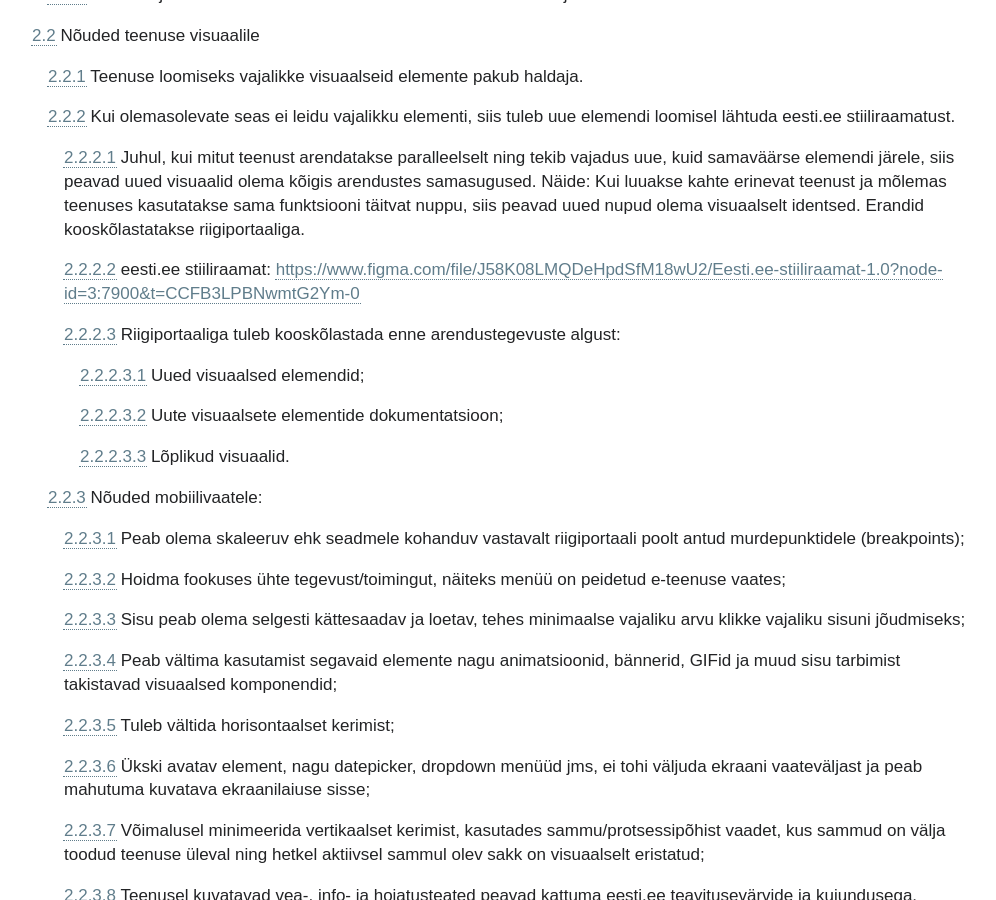
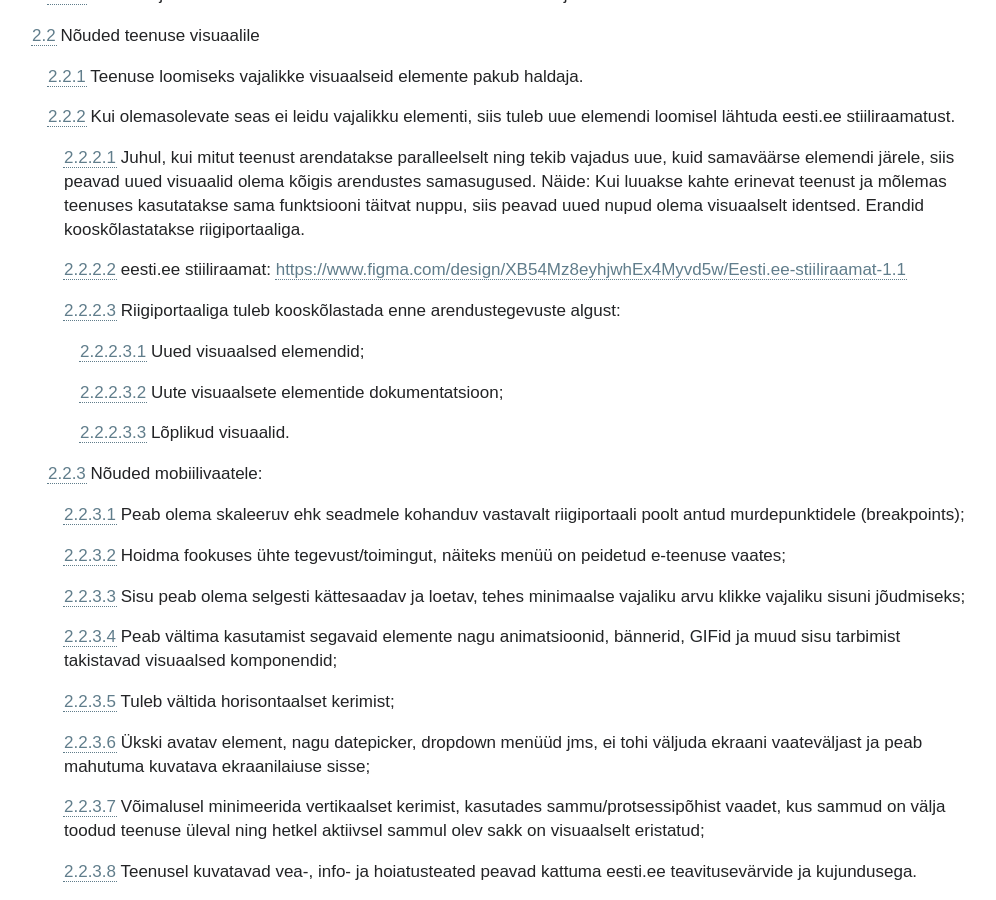
Before and after one commit to e-gov/eesti-ee-mfn, a Jekyll site: the page built from index.md, in a window 1280 px wide and 900 px high, scrolled down 3839 px. Shown: the whole window, without its empty margins (0-996 px from the left). Built offline with Jekyll 4.4.1, drawn with Linux system fonts in a browser that asks for light colours; our own code applies the rules of GitHub Pages for plain Markdown files; part of the change alters nothing that is shown.

Commit message:
Update Nouded.yml

```diff
--- a/_data/Nouded.yml
+++ b/_data/Nouded.yml
@@ -148,7 +148,7 @@
               nuppu, siis peavad uued nupud olema visuaalselt identsed. Erandid kooskõlastatakse riigiportaaliga.
           - number: 2.2.2.2
             name: >
-              eesti.ee stiiliraamat: [https://www.figma.com/file/J58K08LMQDeHpdSfM18wU2/Eesti.ee-stiiliraamat-1.0?node-id=3:7900&t=CCFB3LPBNwmtG2Ym-0](https://www.figma.com/file/J58K08LMQDeHpdSfM18wU2/Eesti.ee-stiiliraamat-1.0?node-id=3:7900&t=CCFB3LPBNwmtG2Ym-0)
+              eesti.ee stiiliraamat: [https://www.figma.com/design/XB54Mz8eyhjwhEx4Myvd5w/Eesti.ee-stiiliraamat-1.1](https://www.figma.com/design/XB54Mz8eyhjwhEx4Myvd5w/Eesti.ee-stiiliraamat-1.1)
           - number: 2.2.2.3
             name: >
               Riigiportaaliga tuleb kooskõlastada enne arendustegevuste algust:
@@ -234,7 +234,7 @@
             kasutaja poole pöördutakse "Teie" või umbisikulist vormi kasutades;
         - number: 2.3.2.3
           name: >
-            Artiklite koostamisel tuleb arvestada [Sõbraliku sõna juhendis](https://www.eesti.ee/portaal/form.ffile?TPFAIL&FAIL&497) toodud soovitustega;
+            Artiklite koostamisel tuleb arvestada [Sõbraliku sõna juhendis](https://www.eesti.ee/static/files/veebitekstide-juhend.pdf) toodud soovitustega;
       - number: 2.3.3
         name: >
           Artiklite struktuur peab vastama ühtsetele eesti.ee artiklite ülesehituse tavadele.
```
